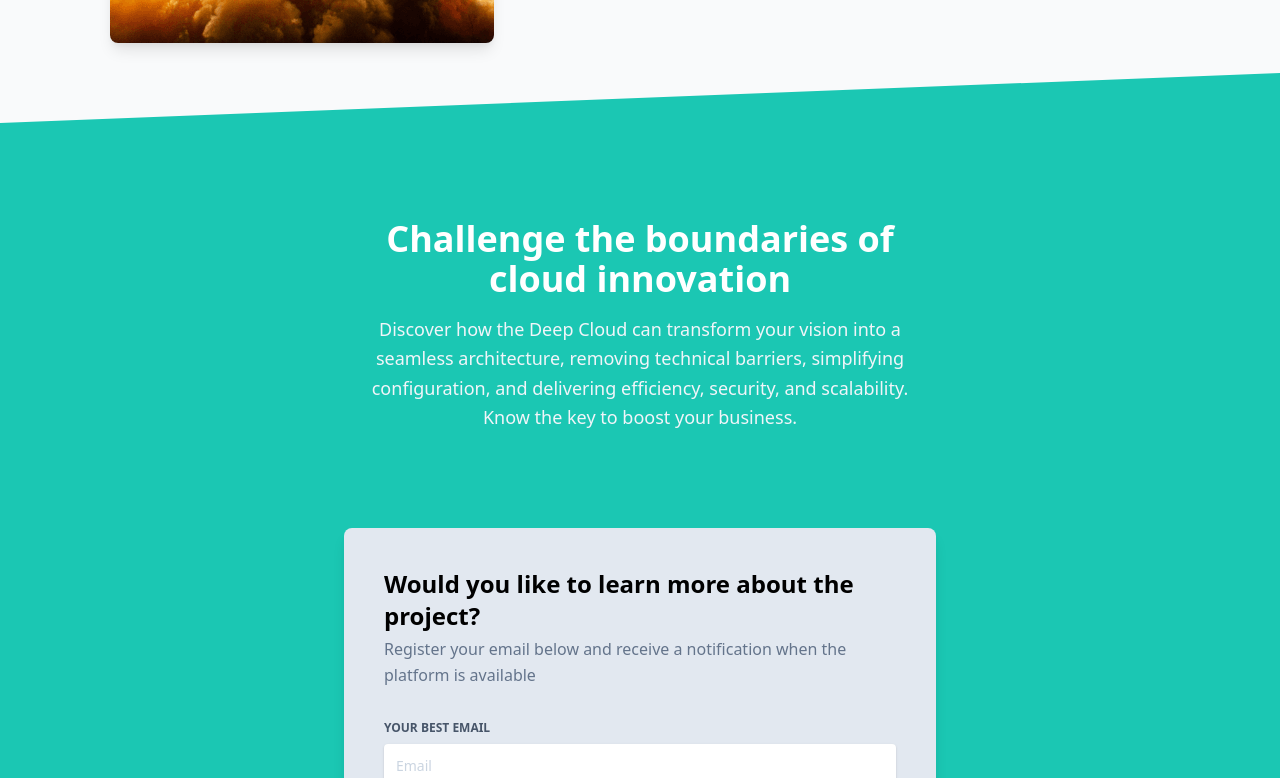
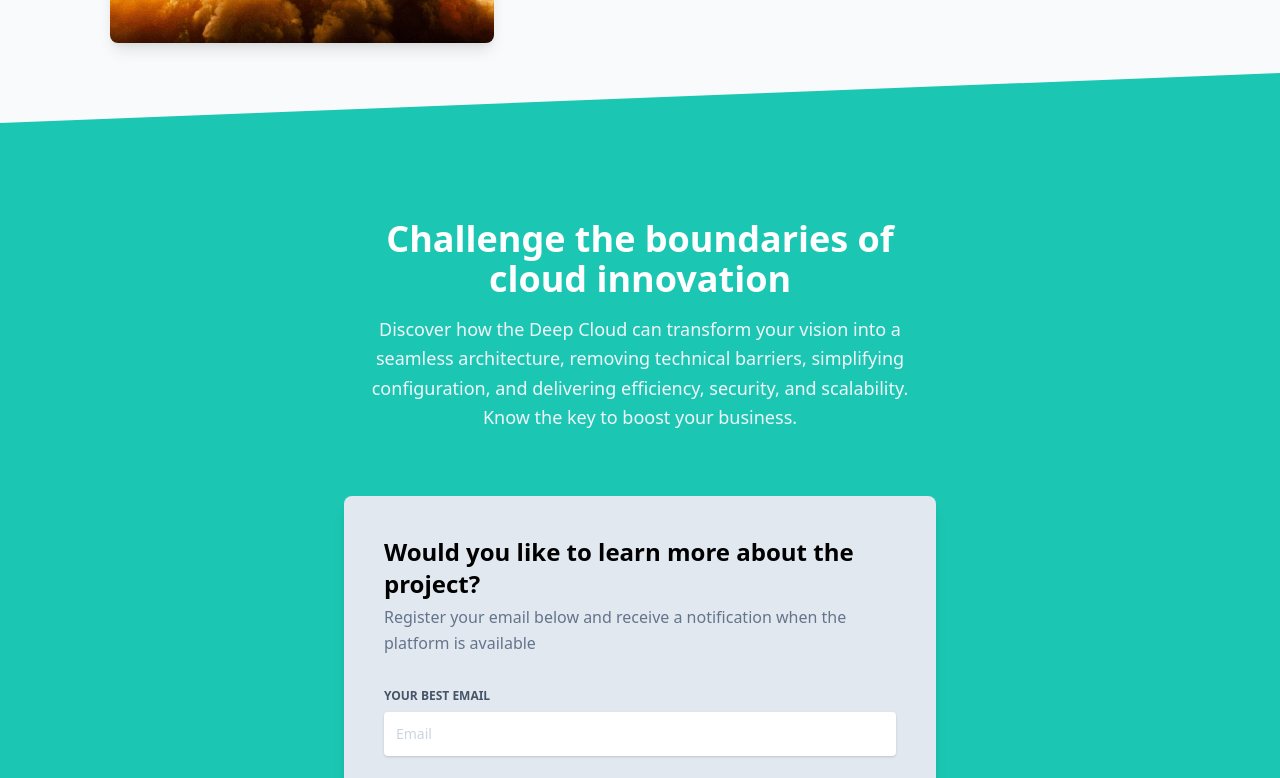
Before and after one commit to deepcloud-dev/deepcloud-dev.github.io, a Vue app: page / in a window 1280 px wide. Shown: the part 2200-2978 px from the top of the page. Built offline with nearby package versions, Linux system fonts and the light colour scheme.

Commit message:
Fixed css

```diff
--- a/src/views/index.vue
+++ b/src/views/index.vue
@@ -336,7 +336,7 @@ const text = ref({
         </div>
       </section>
 
-      <section id="register" class="pb-20 relative block bg-theme">
+      <section id="register" class="pb-28 relative block bg-theme">
         <div
           class="bottom-auto top-0 left-0 right-0 w-full absolute pointer-events-none overflow-hidden -mt-20 h-20"
           style="transform: translateZ(0)"
@@ -356,7 +356,7 @@ const text = ref({
           </svg>
         </div>
 
-        <div class="container mx-auto px-4 lg:pt-24 lg:pb-64">
+        <div class="container mx-auto px-4 pt-20 lg:pt-24 lg:pb-48">
           <div class="flex flex-wrap text-center justify-center">
             <div class="w-full lg:w-6/12 px-4">
               <h2 class="text-4xl font-semibold text-white">
```
